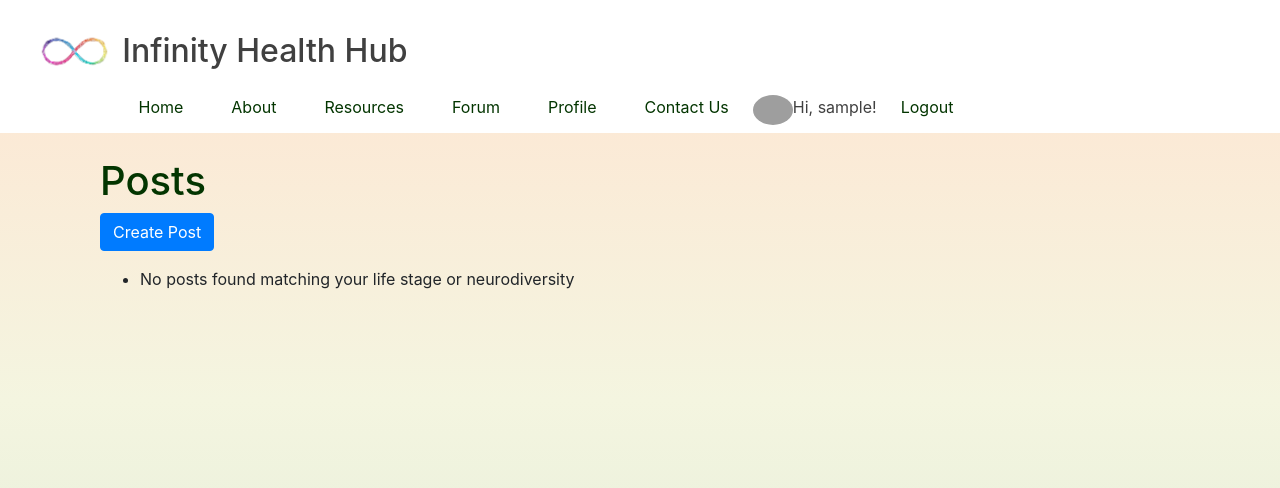
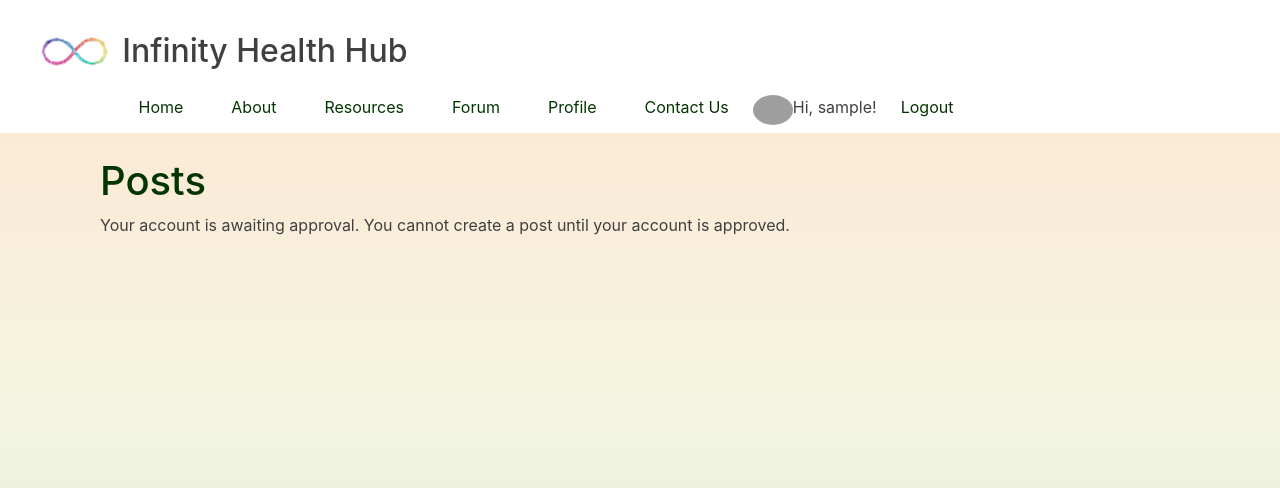
Before and after one commit to violaberg/infinity-health-hub, a Django app: page /forum/posts/ in a window 1280 px wide. Shown: the top 488 px of the page. Run offline with Django 4.2, Linux system fonts and the light colour scheme; the visitor is signed in with stand-in values (Sample User, id 1); data that the repository does not hold is empty; some libraries are stand-ins or nearby versions; grey boxes are pictures that could not be loaded.

Commit message:
Fix bug with unregistered user.Add styles and btn to post_list.html

```diff
--- a/forum/templates/forum/post_list.html
+++ b/forum/templates/forum/post_list.html
@@ -4,24 +4,67 @@
 
 {% block content %}
 <div class="container mt-4">
+
     <h1>Posts</h1>
 
-    {% if user.is_authenticated %}
+    {% if not user.is_authenticated %}
+    <p>You must be logged in to create a post.</p>
+    {% else %}
+    {% if user.is_authenticated and is_approved %}
+
     <a href="{% url 'create_post' %}" class="btn btn-primary mb-3">Create Post</a>
-    {% endif %}
 
-    <ul>
+
+
     {% for post in posts %}
-            <li>
-                <a href="{% url 'post_detail' post.id %}">{{ post.title }}</a>
+    <a href="{% url 'post_detail' post.id %}" class="post-card">
+        <div class="card mb-1 post-card">
+            <div class="card-body">
+                <h5 class="card-title">{{ post.title }}</h5>
+                <!-- Display the first 30 characters of the content  -->
+                <p>{{ post.content|truncatechars:100|safe }}</p>
+
                 {% if user.is_authenticated and user == post.author %}
                 <a href="{% url 'edit_post' post.id %}" class="btn btn-sm btn-primary">Edit</a>
                 <a href="{% url 'delete_post' post.id %}" class="btn btn-sm btn-danger">Delete</a>
                 {% endif %}
-            </li>
+
+            </div>
+            <div class="d-flex justify-content-between align-items-center">
+                <!-- Like Button -->
+                <button type="button" class="custom-secondary-btn btn btn-outline-primary">
+                    <i class="fas fa-thumbs-up"></i> Like
+                </button>
+                <!-- Like Counter -->
+                <span class="text-muted"><i class="far fa-thumbs-up"></i> 10</span>
+
+                <!-- Comment Button -->
+                <button type="button" class="comment-btn custom-secondary-btn btn-outline-secondary rounded py-1">
+                    <i class="fas fa-comment"></i> Comment
+                </button>
+                <!-- Comment Counter -->
+                <span class="text-muted"><i class="far fa-comment"></i> 5</span>
+
+                <!-- Favorite Button -->
+                <button type="button" class="favorite-btn btn btn-outline-danger">
+                    <i class="fas fa-heart"></i> Favourite
+                </button>
+                <!-- Favorite Counter -->
+                <span class="text-muted"><i class="far fa-heart"></i> 7</span>
+            </div>
+
+        </div>
+    </a>
+
     {% empty %}
     <li>No posts found matching your life stage or neurodiversity</li>
     {% endfor %}
-    </ul>
+
+
+    {% else %}
+    <p>Your account is awaiting approval. You cannot create a post until your account is approved.</p>
+    {% endif %}
+    {% endif %}
+
 </div>
 {% endblock %}
--- a/forum/views.py
+++ b/forum/views.py
@@ -8,21 +8,27 @@ from django.utils.text import slugify
 
 
 def post_list(request):
-    user_profile = request.user.userprofile
-    life_stages = user_profile.lifestage.all()
-    neurodiversities = user_profile.neurodiversity.all()
+    user = request.user
+    if user.is_authenticated:
+        user_profile = request.user.userprofile
+        life_stages = user_profile.lifestage.all()
+        neurodiversities = user_profile.neurodiversity.all()
+        is_approved = user_profile.is_approved
 
-    posts = Post.objects.filter(
-        life_stage__in=life_stages,
-        neurodiversity__in=neurodiversities,
-        is_approved=True
-    ).distinct()
+        posts = Post.objects.filter(
+            life_stage__in=life_stages,
+            neurodiversity__in=neurodiversities,
+            is_approved=True
+        ).distinct()
 
-    context = {
-        'posts': posts,
-    }
+        context = {
+            'posts': posts,
+            'is_approved': is_approved,
+        }
 
-    return render(request, 'forum/post_list.html', context)
+        return render(request, 'forum/post_list.html', context)
+
+    return render(request, 'forum/post_list.html')
 
 
 def create_post(request):
@@ -36,12 +42,14 @@ def create_post(request):
 
             # Now that the post instance is saved, we can set the many-to-many relationships
             post.life_stage.set(request.user.userprofile.lifestage.all())
-            post.neurodiversity.set(request.user.userprofile.neurodiversity.all())
+            post.neurodiversity.set(
+                request.user.userprofile.neurodiversity.all())
 
             messages.success(request, 'Post created successfully!')
             return redirect('post_detail', post_id=post.id)
         else:
-            messages.error(request, 'Failed to create post. Please ensure the form is valid.')
+            messages.error(
+                request, 'Failed to create post. Please ensure the form is valid.')
     else:
         post_form = PostForm()
 
@@ -58,10 +66,10 @@ def post_detail(request, post_id):
     liked = False
     saved = False
 
-    if request.user.is_authenticated and post.likes.filter(id = request.user.id).exists():
+    if request.user.is_authenticated and post.likes.filter(id=request.user.id).exists():
         liked = True
 
-    if request.user.is_authenticated and post.saved_by.filter(id = request.user.id).exists():
+    if request.user.is_authenticated and post.saved_by.filter(id=request.user.id).exists():
         saved = True
 
     if request.method == 'POST':
@@ -71,7 +79,8 @@ def post_detail(request, post_id):
             reply = reply_form.save(commit=False)
             reply.post = post
             reply.save()
-            messages.success(request, 'Reply submitted! Please wait for approval.')
+            messages.success(
+                request, 'Reply submitted! Please wait for approval.')
             return redirect('post_detail', post_id=post_id)
         else:
             reply_form = ReplyForm()
@@ -101,11 +110,13 @@ def edit_post(request, post_id):
             post = post_form.save(commit=False)
             post.is_approved = False  # Set the post to not approved
             post.save()
-            messages.success(request, 'Post updated successfully! Please wait for approval.')
+            messages.success(
+                request, 'Post updated successfully! Please wait for approval.')
             # return redirect('post_detail', post_id=post.id)
             return redirect('posts')
         else:
-            messages.error(request, 'Failed to update post. Please ensure the form is valid.')
+            messages.error(
+                request, 'Failed to update post. Please ensure the form is valid.')
     else:
         post_form = PostForm(instance=post)
 
```
Lines whose indentation alone changed are shown as unchanged.
